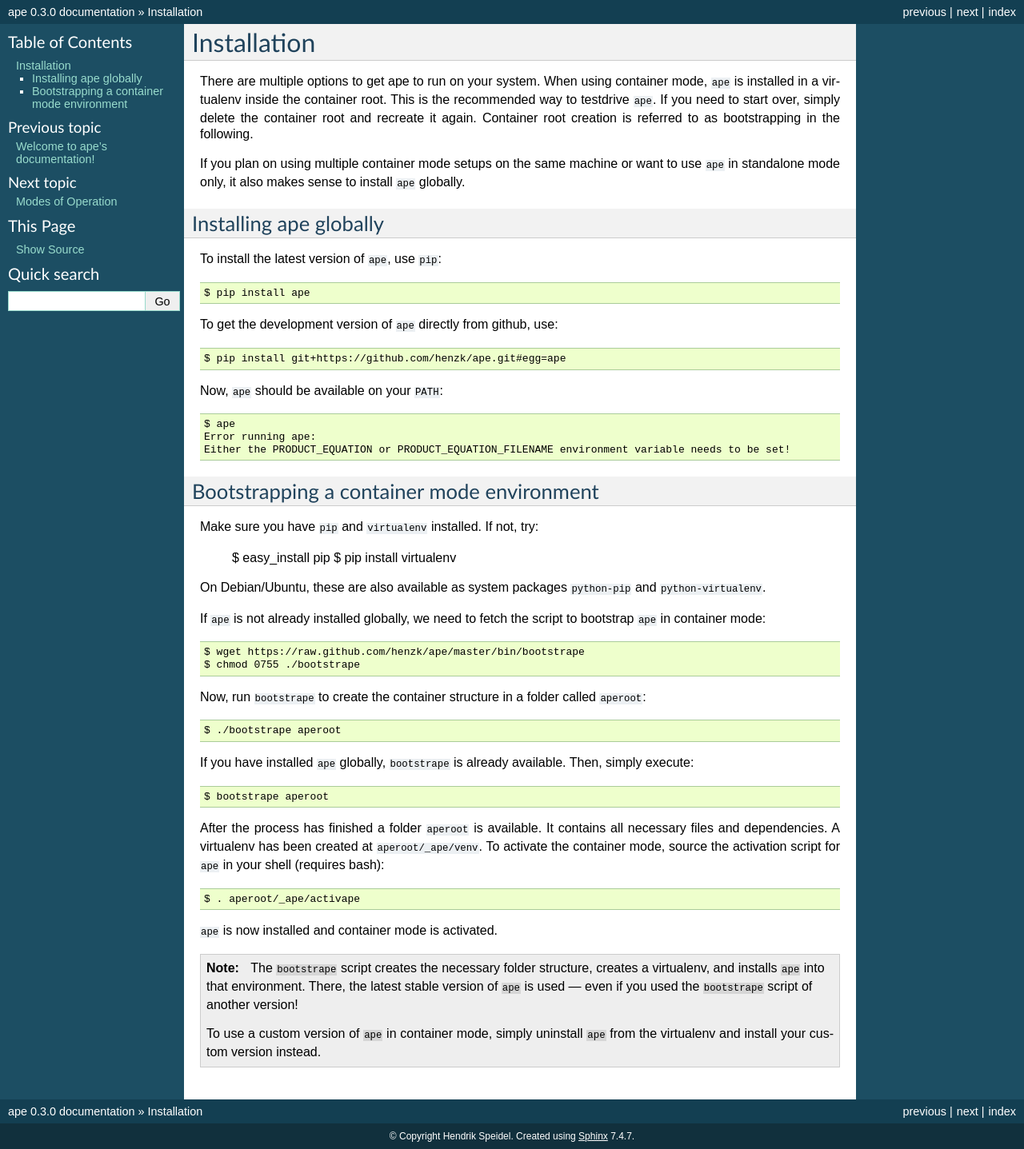
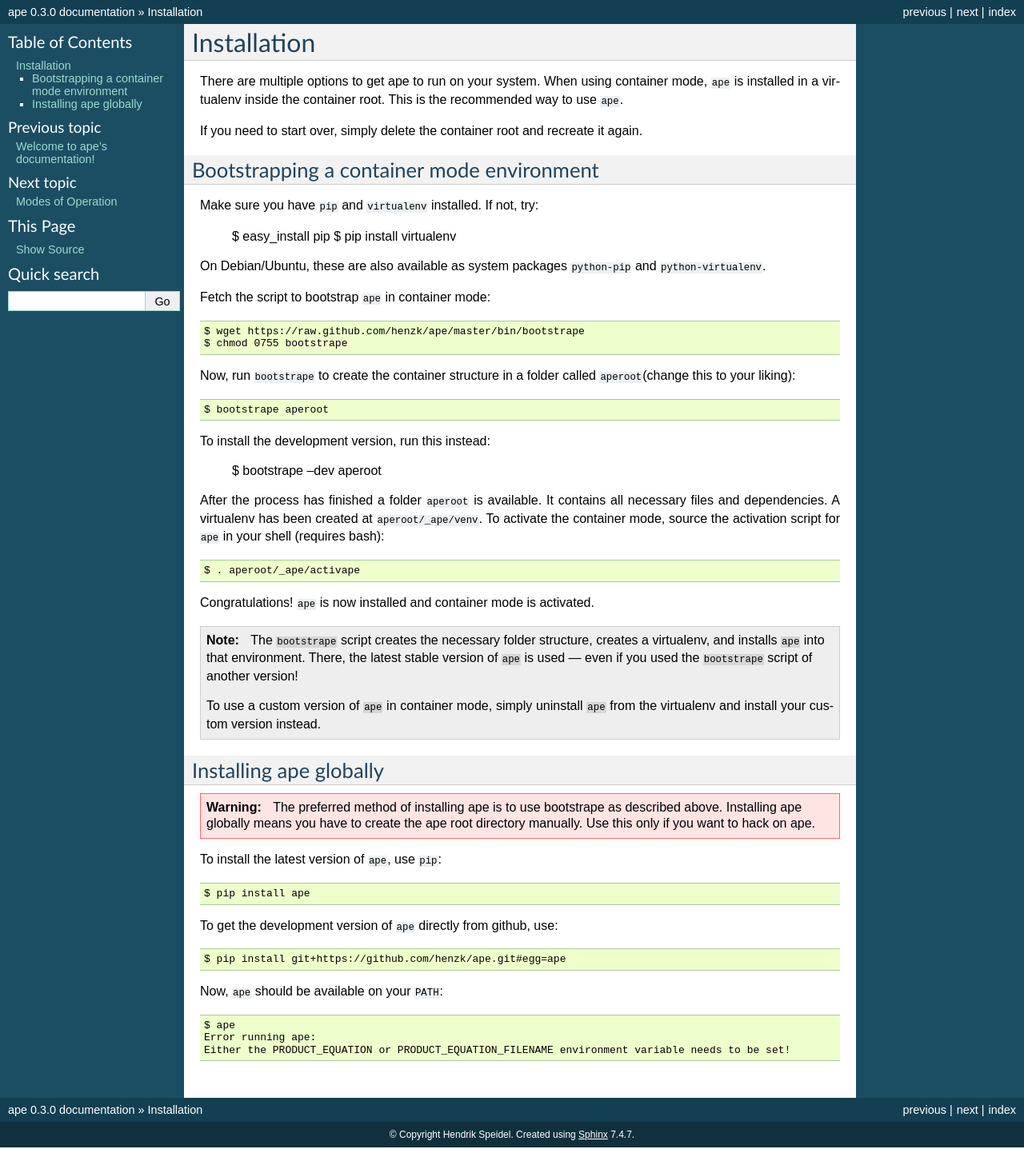
Before and after one commit to henzk/ape, a Sphinx documentation site: the page built from docs/install.rst, in a window 1280 px wide. Shown: the whole page at 80% size. Built offline with Sphinx 7.4.7, drawn with Linux system fonts in a browser that asks for light colours; formulas are drawn with MathJax 3; the version number is read from the project's files by our own code; some of the changed lines change nothing that is shown.

Commit message:
updated installation instruction

```diff
--- a/docs/install.rst
+++ b/docs/install.rst
@@ -4,14 +4,65 @@ Installation
 
 There are multiple options to get ape to run on your system.
 When using container mode, ``ape`` is installed in a virtualenv inside the container root.
-This is the recommended way to testdrive ``ape``. If you need to start over, simply delete the container root
-and recreate it again. Container root creation is referred to as bootstrapping in the following.
+This is the recommended way to use ``ape``.
 
-If you plan on using multiple container mode setups on the same machine or want to use ``ape`` in standalone
-mode only, it also makes sense to install ``ape`` globally.
+If you need to start over, simply delete the container root
+and recreate it again.
+
+
+Bootstrapping a container mode environment
+==============================================
+
+Make sure you have ``pip`` and ``virtualenv`` installed.
+If not, try:
+
+    $ easy_install pip
+    $ pip install virtualenv
+
+On Debian/Ubuntu, these are also available as system packages ``python-pip`` and ``python-virtualenv``.
+
+Fetch the script to bootstrap ``ape`` in container mode::
+
+    $ wget https://raw.github.com/henzk/ape/master/bin/bootstrape
+    $ chmod 0755 bootstrape
+
+
+Now, run ``bootstrape`` to create the container structure in a folder called ``aperoot``\ (change this to your liking)::
+
+    $ bootstrape aperoot
+
+To install the development version, run this instead:
+
+    $ bootstrape --dev aperoot
+
+After the process has finished a folder ``aperoot`` is available. It contains all necessary files and dependencies.
+A virtualenv has been created at ``aperoot/_ape/venv``.
+To activate the container mode, source the activation script for ``ape`` in your shell (requires bash)::
+
+    $ . aperoot/_ape/activape
+
+Congratulations! ``ape`` is now installed and container mode is activated.
+
+
+.. note::
+
+    The ``bootstrape`` script creates the necessary folder structure, creates a virtualenv,
+    and installs ``ape`` into that environment. There, the latest stable version of ``ape`` is used ---
+    even if you used the ``bootstrape`` script of another version!
+
+    To use a custom version of ``ape`` in container mode,
+    simply uninstall ``ape`` from the virtualenv and install your custom version instead.
+
+
 
 Installing ape globally
 =========================
+
+.. warning::
+
+    The preferred method of installing ape is to use bootstrape as described above. Installing ape globally means you have to create the ape root directory manually.
+    Use this only if you want to hack on ape.
+
 
 To install the latest version of ``ape``, use ``pip``::
 
@@ -28,47 +79,3 @@ Now, ``ape`` should be available on your ``PATH``::
     $ ape
     Error running ape:
     Either the PRODUCT_EQUATION or PRODUCT_EQUATION_FILENAME environment variable needs to be set!
-
-
-Bootstrapping a container mode environment
-==============================================
-
-Make sure you have ``pip`` and ``virtualenv`` installed.
-If not, try:
-
-    $ easy_install pip
-    $ pip install virtualenv
-
-On Debian/Ubuntu, these are also available as system packages ``python-pip`` and ``python-virtualenv``.
-
-If ``ape`` is not already installed globally, we need to fetch the script to bootstrap ``ape`` in container mode::
-
-    $ wget https://raw.github.com/henzk/ape/master/bin/bootstrape
-    $ chmod 0755 ./bootstrape
-
-Now, run ``bootstrape`` to create the container structure in a folder called ``aperoot``::
-
-    $ ./bootstrape aperoot
-
-If you have installed ``ape`` globally, ``bootstrape`` is already available. Then, simply execute::
-
-    $ bootstrape aperoot
-
-
-After the process has finished a folder ``aperoot`` is available. It contains all necessary files and dependencies.
-A virtualenv has been created at ``aperoot/_ape/venv``.
-To activate the container mode, source the activation script for ``ape`` in your shell (requires bash)::
-
-    $ . aperoot/_ape/activape
-
-``ape`` is now installed and container mode is activated.
-
-
-.. note::
-
-    The ``bootstrape`` script creates the necessary folder structure, creates a virtualenv,
-    and installs ``ape`` into that environment. There, the latest stable version of ``ape`` is used ---
-    even if you used the ``bootstrape`` script of another version!
-
-    To use a custom version of ``ape`` in container mode,
-    simply uninstall ``ape`` from the virtualenv and install your custom version instead.
```
